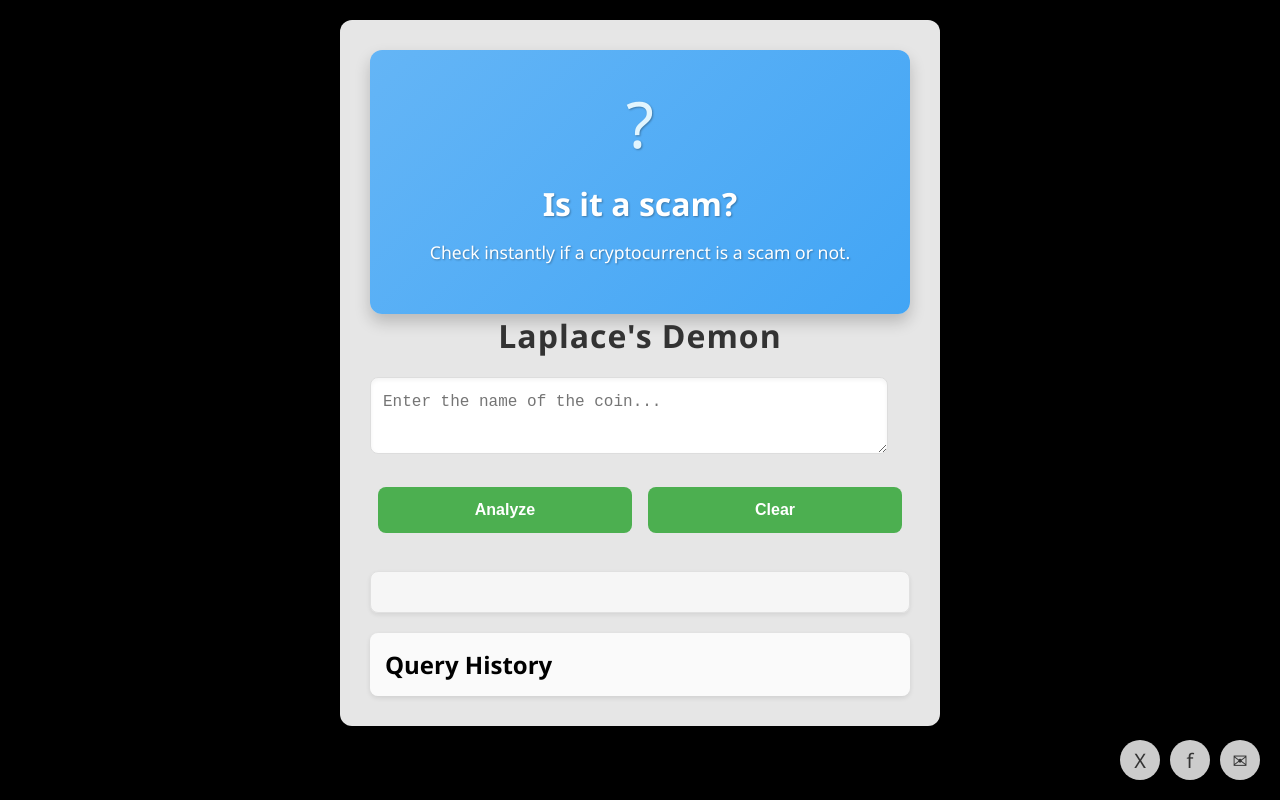
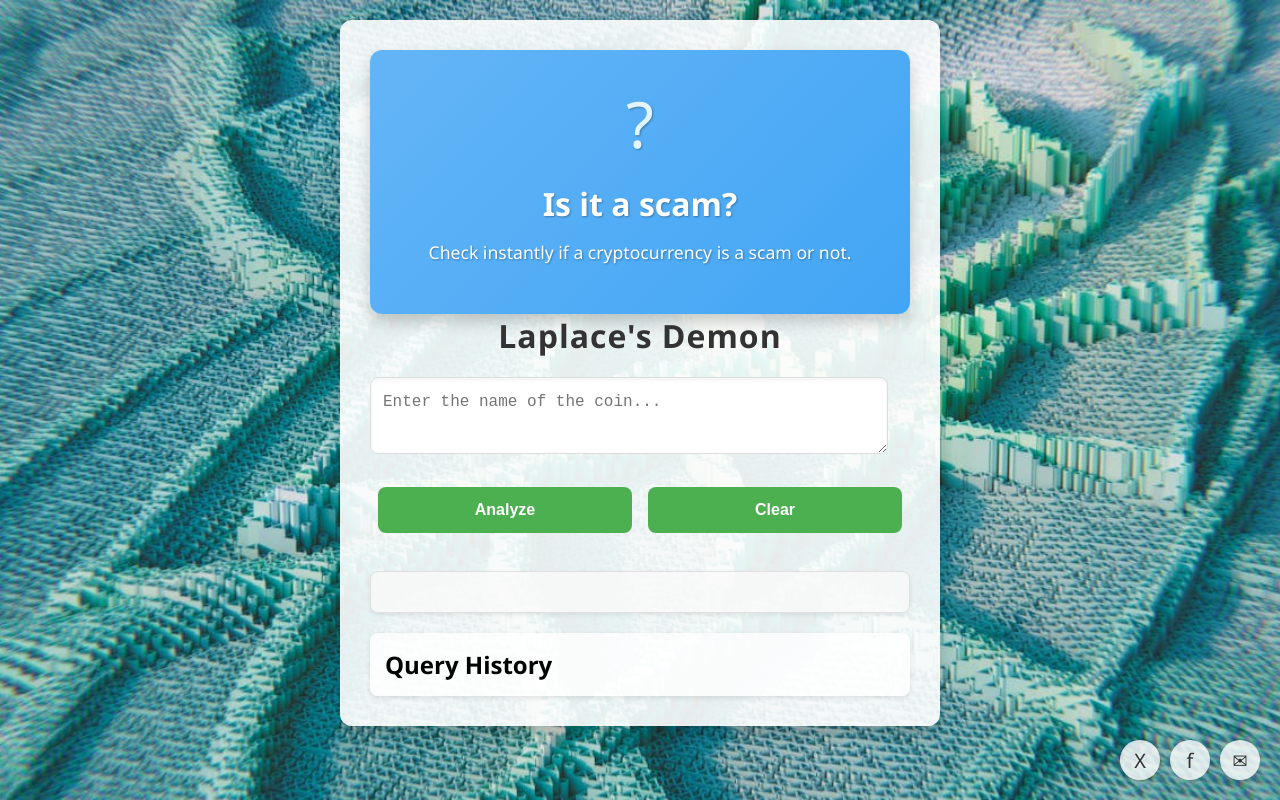
Before and after one commit to GenAl-Genesis-2025/Frontend-of-ScamGuardAINEW, a plain HTML site: page main.html in a window 1280 px wide. Drawn offline with nearby package versions, Linux system fonts and the light colour scheme.

Commit message:
background image changed

```diff
--- a/main.html
+++ b/main.html
@@ -24,7 +24,7 @@
             <div class="scam-check fancy-scam">
                 <div class="scam-icon fancy-icon">?</div>
                 <h2 class="fancy-heading">Is it a scam?</h2>
-                <p class="fancy-text">Check instantly if a cryptocurrenct is a scam or not.</p>
+                <p class="fancy-text">Check instantly if a cryptocurrency is a scam or not.</p>
             </div>
         </div>
 
--- a/style.css
+++ b/style.css
@@ -99,7 +99,7 @@ body {
     justify-content: center;
     align-items: flex-start;
     min-height: 100vh;
-    /*background-image: url('bg.png');*/
+    background-image: url('pixels.png');
     background-color: rgba(0,0,0);
     background-size: cover;
     background-repeat: no-repeat;
@@ -129,7 +129,7 @@ body {
     justify-content: center;
     align-items: flex-start;
     min-height: 100vh;
-    /*background-image: url('./bg.png');*/
+    background-image: url('./pixels.png');
     background-size: cover;
     background-repeat: no-repeat;
     background-position: center;
```
Also changed, not shown: pixels.png (added).
